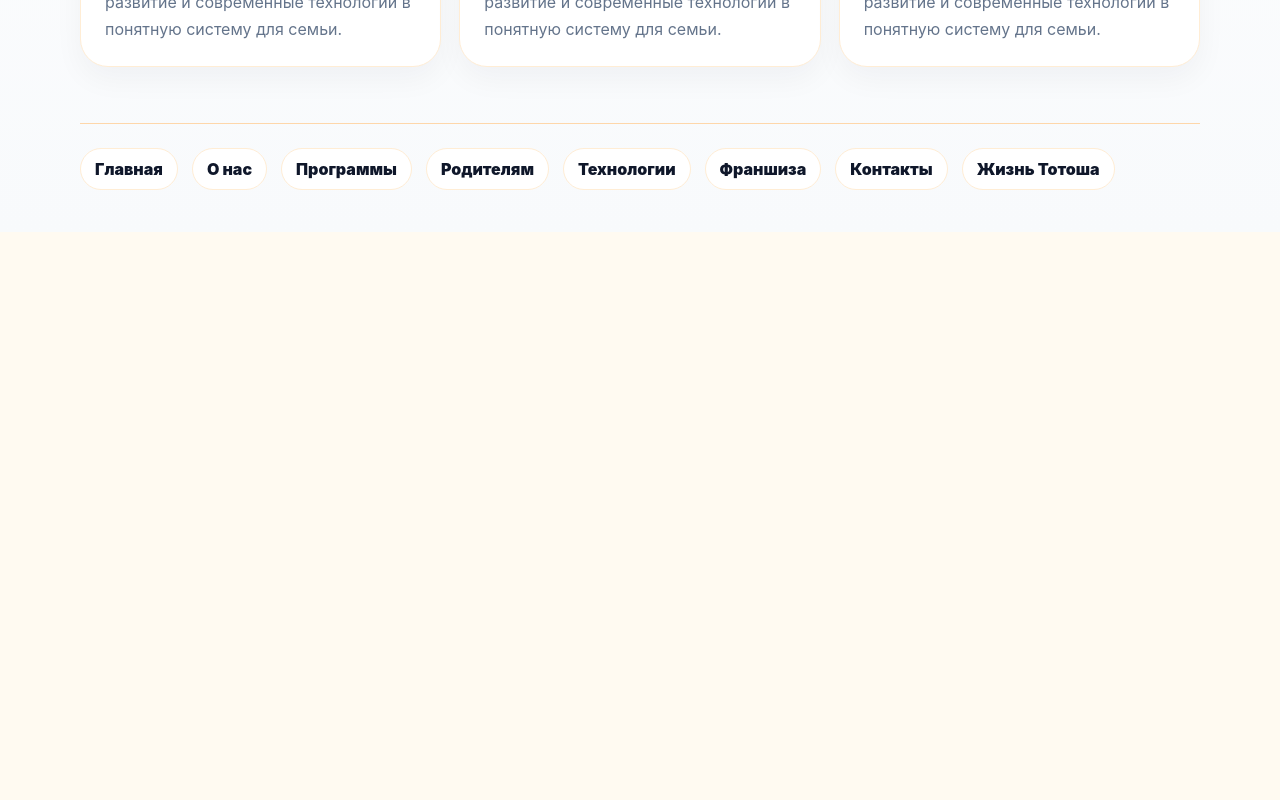
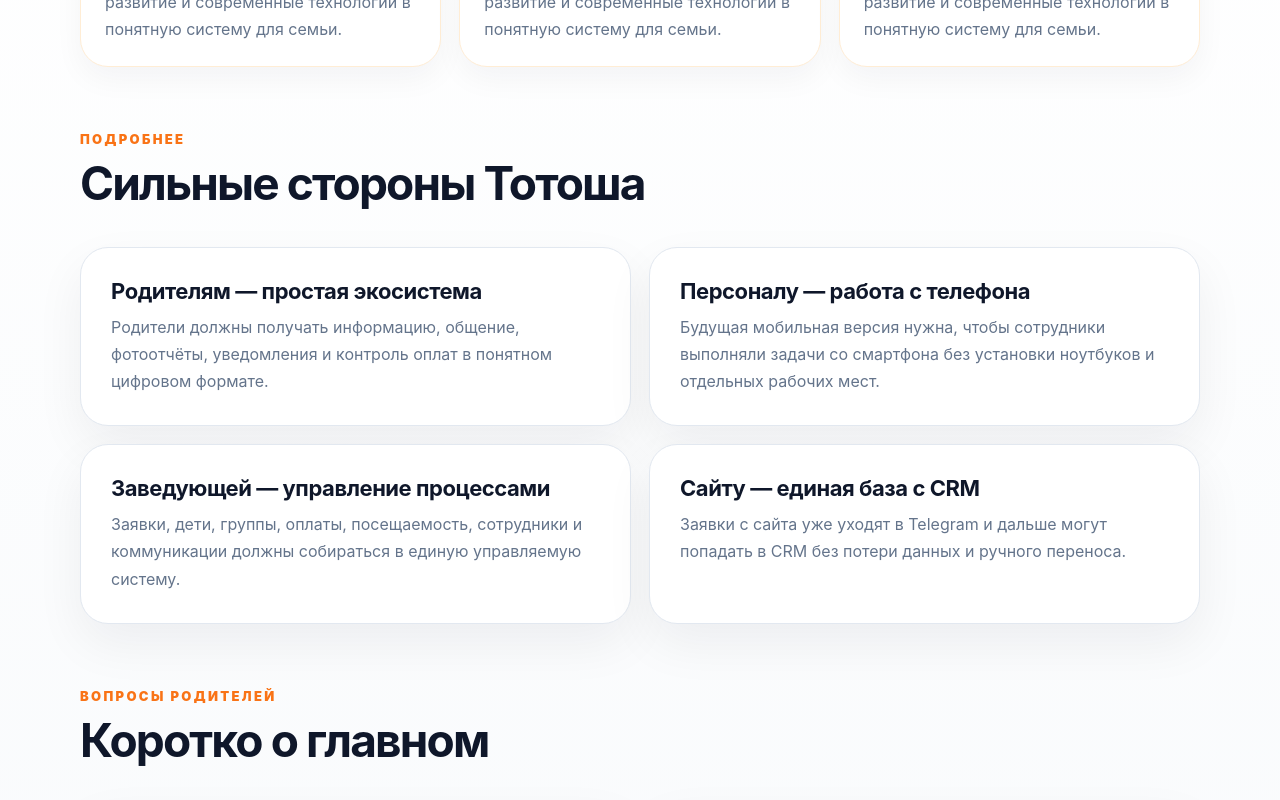
Before and after one commit to nexora-kz/totosha, a Next.js app: page /cabinet in a window 1280 px wide. Shown: the part 1360-2160 px from the top of the page. Before the commit the page ends 1592 px from the top, so only its background shows below. Built offline with nearby package versions, Linux system fonts and the light colour scheme.

Commit message:
TOTOSHA SEO v036: expand cabinet page

```diff
--- a/app/cabinet/page.tsx
+++ b/app/cabinet/page.tsx
@@ -3,7 +3,7 @@ import { SeoLanding } from '../../components/SeoLanding';
 
 export const metadata: Metadata = {
   title: 'Цифровой кабинет Тотоша для родителей',
-  description: 'Цифровой кабинет Тотоша: посещаемость, питание, уведомления, фотоотчёты, оплата и прозрачная связь между родителями и детским садом.',
+  description: 'Цифровой кабинет Тотоша: посещаемость, питание, уведомления, фотоотчёты, оплата, CRM и прозрачная связь между родителями, персоналом и детским садом.',
   alternates: { canonical: '/cabinet' },
 };
 
@@ -21,6 +21,34 @@ export default function CabinetSeoPage() {
         'Коммуникация с детским садом',
         'Контроль качества процессов',
       ]}
+      details={[
+        {
+          title: 'Родителям — простая экосистема',
+          text: 'Родители должны получать информацию, общение, фотоотчёты, уведомления и контроль оплат в понятном цифровом формате.',
+        },
+        {
+          title: 'Персоналу — работа с телефона',
+          text: 'Будущая мобильная версия нужна, чтобы сотрудники выполняли задачи со смартфона без установки ноутбуков и отдельных рабочих мест.',
+        },
+        {
+          title: 'Заведующей — управление процессами',
+          text: 'Заявки, дети, группы, оплаты, посещаемость, сотрудники и коммуникации должны собираться в единую управляемую систему.',
+        },
+        {
+          title: 'Сайту — единая база с CRM',
+          text: 'Заявки с сайта уже уходят в Telegram и дальше могут попадать в CRM без потери данных и ручного переноса.',
+        },
+      ]}
+      faq={[
+        {
+          question: 'Цифровой кабинет уже работает?',
+          answer: 'Базовая экосистема сайта и заявок уже работает. Полный кабинет и мобильное приложение — следующий этап развития проекта Тотоша.',
+        },
+        {
+          question: 'Зачем детскому саду приложение?',
+          answer: 'Чтобы родители и персонал работали в одной понятной системе: общение, дети, посещаемость, уведомления, оплаты и контроль процессов.',
+        },
+      ]}
       cta="Открыть консультацию"
     />
   );
```
